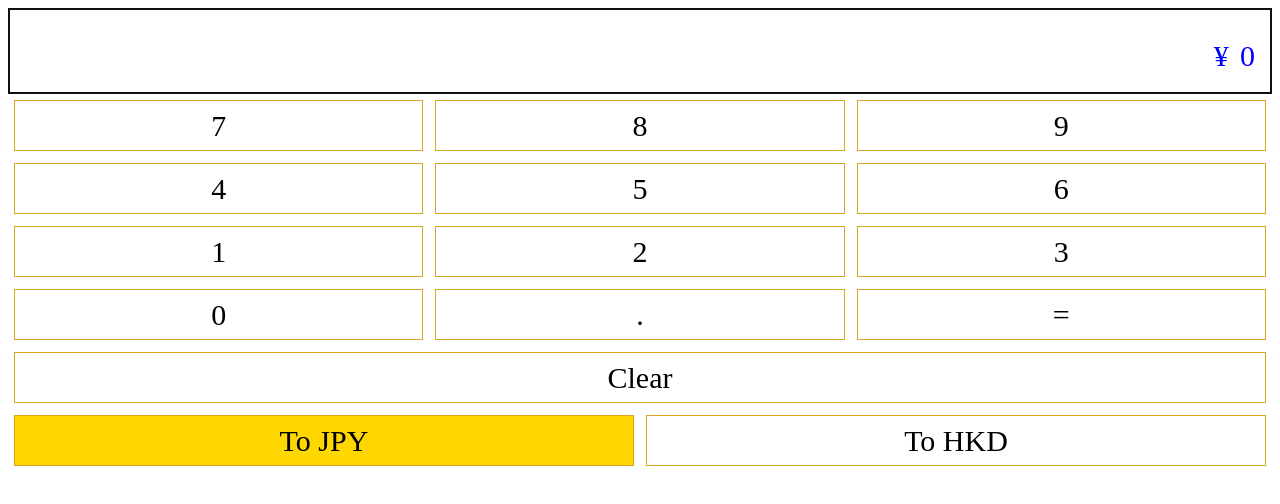
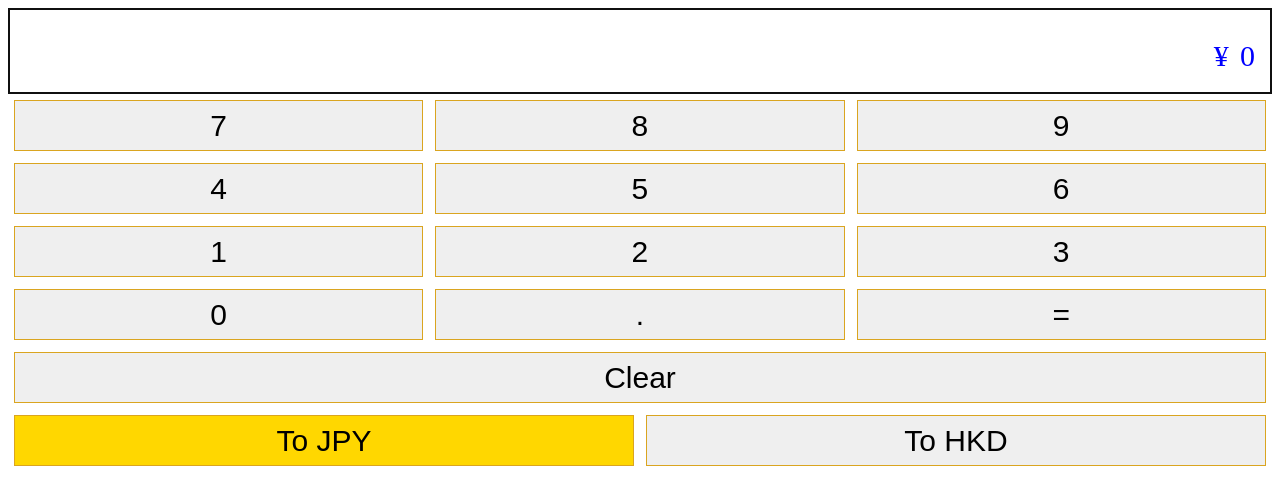
Before and after one commit to iLexN/cal, a website: page index.html in a window 1280 px wide. Drawn offline with Linux system fonts and the light colour scheme.

Commit message:
div -> button

```diff
--- a/assets/css.css
+++ b/assets/css.css
@@ -54,17 +54,20 @@
     text-align: center;
 }
 
-.col3>div{
+.col3>button{
     border : 1px solid goldenrod;
     padding:0.25rem;
+    width: 100%;
 }
-.col2>div{
+.col2>div,.col2>button{
+    border : 1px solid goldenrod;
+    width: 100%;
+    padding:0.25rem;
+}
+.col1>button{
     border : 1px solid goldenrod;
     padding:0.25rem;
-}
-.col1>div{
-    border : 1px solid goldenrod;
-    padding:0.25rem;
+    width: 100%;
 }
 
 .bg{
--- a/index.html
+++ b/index.html
@@ -12,24 +12,24 @@
 
             <div class="">
                 <div class="">
-                    <div class="col3"><div v-on:click="numClick(7)">7</div></div>
-                    <div class="col3"><div v-on:click="numClick(8)">8</div></div>
-                    <div class="col3"><div v-on:click="numClick(9)">9</div></div>
+                    <div class="col3"><button v-on:click="numClick(7)">7</button></div>
+                    <div class="col3"><button v-on:click="numClick(8)">8</button></div>
+                    <div class="col3"><button v-on:click="numClick(9)">9</button></div>
                 </div>
                 <div class="">
-                    <div class="col3"><div v-on:click="numClick(4)">4</div></div>
-                    <div class="col3"><div v-on:click="numClick(5)">5</div></div>
-                    <div class="col3"><div v-on:click="numClick(6)">6</div></div>
+                    <div class="col3"><button v-on:click="numClick(4)">4</button></div>
+                    <div class="col3"><button v-on:click="numClick(5)">5</button></div>
+                    <div class="col3"><button v-on:click="numClick(6)">6</button></div>
                 </div>
                 <div class="">
-                    <div class="col3"><div v-on:click="numClick(1)">1</div></div>
-                    <div class="col3"><div v-on:click="numClick(2)">2</div></div>
-                    <div class="col3"><div v-on:click="numClick(3)">3</div></div>
+                    <div class="col3"><button v-on:click="numClick(1)">1</button></div>
+                    <div class="col3"><button v-on:click="numClick(2)">2</button></div>
+                    <div class="col3"><button v-on:click="numClick(3)">3</button></div>
                 </div>
                 <div class="">
-                    <div class="col3"><div v-on:click="numClick(0)">0</div></div>
-                    <div class="col3"><div v-on:click="numClick('.')">.</div></div>
-                    <div class="col3"><div v-on:click='toHKD'>=</div></div>
+                    <div class="col3"><button v-on:click="numClick(0)">0</button></div>
+                    <div class="col3"><button v-on:click="numClick('.')">.</button></div>
+                    <div class="col3"><button v-on:click='toHKD'>=</button></div>
                 </div>
             </div>
 
@@ -38,18 +38,18 @@
             <!--<div class="cf"></div>-->
 
             <div>
-                <div class="col1"><div v-on:click='set0'>Clear</div></div>
+                <div class="col1"><button v-on:click='set0'>Clear</button></div>
             </div>
 
             <div>
-                <div class="col2"><div v-on:click='toJPY' v-bind:class="sign == 'Y' ? 'bg' : ''">To JPY</div></div>
-                <div class="col2"><div v-on:click='toHKD' v-bind:class="sign == 'H' ? 'bg' : ''">To HKD</div></div>
+                <div class="col2"><button v-on:click='toJPY' v-bind:class="sign == 'Y' ? 'bg' : ''">To JPY</button></div>
+                <div class="col2"><button v-on:click='toHKD' v-bind:class="sign == 'H' ? 'bg' : ''">To HKD</button></div>
             </div>
 
 
         </div>
 
-        <script src="bower_components/sw-toolbox/companion.js" type="text/javascript" data-service-worker="service-worker.js?v1.4"></script>
+        <script src="bower_components/sw-toolbox/companion.js" type="text/javascript" data-service-worker="service-worker.js?v1.6"></script>
 
         <script src="bower_components/vue/dist/vue.js" type="text/javascript"></script>
         <script>
--- a/service-worker.js
+++ b/service-worker.js
@@ -10,7 +10,7 @@
     // The route for the images
     global.toolbox.router.get('/cal/assets/(.*)', global.toolbox.cacheFirst, {
         cache: {
-            name: 'assets-3',
+            name: 'assets-0.4',
             maxAgeSeconds: 60 * 60 * 24 * 31 // cache for a week
         }
     });
```
